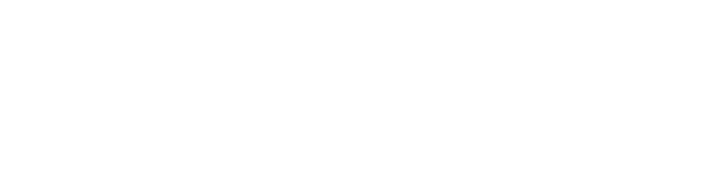
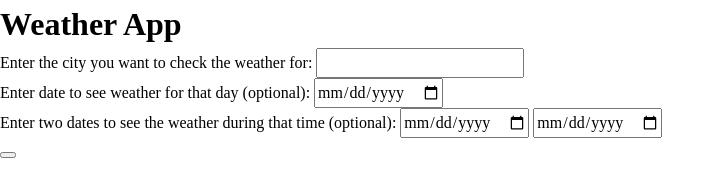
Before and after one commit to TurnerHelical/weatherApp, a website: page template.html in a window 1280 px wide. Shown: the whole page, without its empty margins (0-725 px from the left). Drawn offline with Linux system fonts and the light colour scheme.

Commit message:
created basic form for user input

```diff
--- a/src/scripts/index.js
+++ b/src/scripts/index.js
@@ -2,7 +2,3 @@ import "../CSS/style.css";
 import { weatherManager } from "./weatherManager"
 
 const weather = new weatherManager();
-
-let test = weather.getData(34231);
-
-console.log(test);
--- a/src/scripts/weatherManager.js
+++ b/src/scripts/weatherManager.js
@@ -6,9 +6,11 @@ class weatherManager {
 
     async getData(location) {
         const data = await api.weatherCall(location);
-        const trimmedData = await api.trimData(data);
+        const trimmedData = api.trimData(data);
         return trimmedData
     }
+
+
 }
 
 export {weatherManager};
--- a/template.html
+++ b/template.html
@@ -7,6 +7,31 @@
     <link rel="stylesheet" href="./src/CSS/reset.css">
 </head>
 <body>
+    <header>
+        <h1>Weather App</h1>
+    </header>
+    <form>
+        <div>
+            <label for="location">Enter the city you want to check the weather for: </label>
+            <input type="text" id="location" name="location">
+        </div>
 
+        <div>
+            <label for="date1">Enter date to see weather for that day (optional): </label>
+            <input type="date" id="date1" name="date1">
+        </div>
+
+        <div>
+            <label for="dateRange">Enter two dates to see the weather during that time (optional): </label>
+            <input type="date" id="dateRange1" name="dateRange">
+            <input type="date" id="dateRange2" name="dateRange">
+        </div>
+
+        <div>
+            <button></button>
+        </div>
+
+
+    </form>
 </body>
 </html>
```
